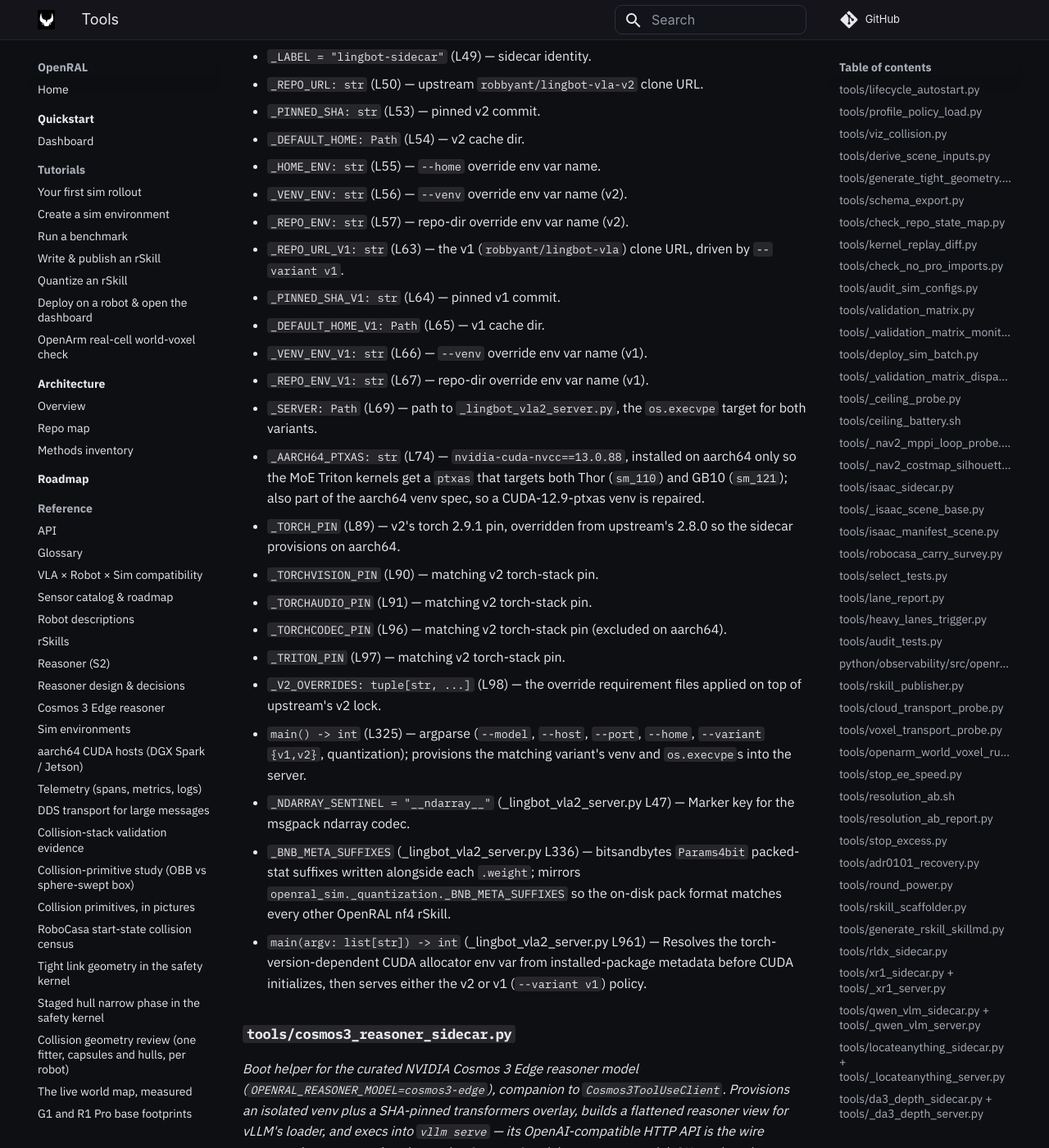
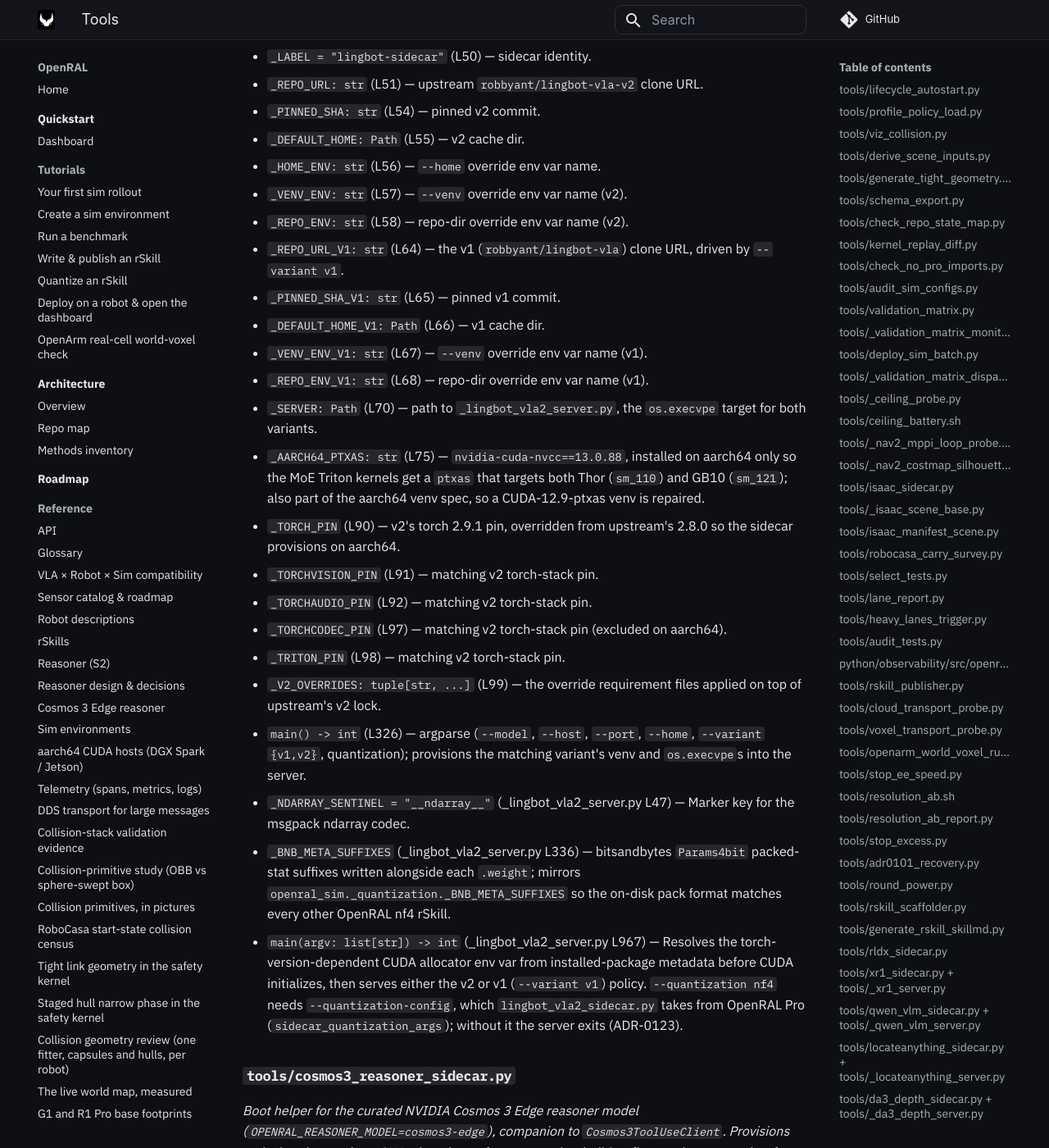
Before and after one commit to OpenRAL/openral, an MkDocs documentation site: the page built from docs/methods/10-tools.md, in a window 1280 px wide and 1400 px high, scrolled down 47674 px. Shown: the whole window at 82% size. Built offline with MkDocs 1.6.1 and Material for MkDocs 9.7.7, drawn with Linux system fonts in a browser that asks for light colours; comment, search, counter and statistics services are not loaded; some of the changed text lies outside the part shown.

Commit message:
feat(sim)!: every sidecar runs 16/32-bit only without OpenRAL Pro (ADR-0123 step 3)
Close the launch paths that bypassed the main-process gate: XR-1's
prequantized_nf4, the LingBot launcher and the BEHAVIOR GR00T sidecar now also
take --quantization-config from OpenRAL Pro (sidecar_quantization_args) and
refuse nf4 / int8 / prequantized loads without it.

Co-Authored-By: Claude Opus 5.5 <noreply@anthropic.com>
Claude-Session: https://claude.ai/code/session_01UBL88saV6j5XSmjtmJS5Mu
Signed-off-by: Adrian <adrianllopart@gmail.com>

```diff
--- a/docs/methods/10-tools.md
+++ b/docs/methods/10-tools.md
@@ -693,30 +693,30 @@ _Boot helper + server for InternVLA-N1/DualVLN, companion to `openral_sim.polici
 ### `tools/lingbot_vla2_sidecar.py` + `tools/_lingbot_vla2_server.py`
 _Boot helper + server for LingBot-VLA (v1 and v2), companion to `openral_sim.policies.lingbot_vla2`. v2 (6B Qwen3-VL MoE) is the default; `--variant v1` selects the 4B Qwen2.5-VL dense RoboTwin post-train, which is x86_64-only. Runs out-of-process because upstream pins a torch/kernel stack incompatible with the workspace._
 
-- `_LABEL = "lingbot-sidecar"` (L49) — sidecar identity.
-- `_REPO_URL: str` (L50) — upstream `robbyant/lingbot-vla-v2` clone URL.
-- `_PINNED_SHA: str` (L53) — pinned v2 commit.
-- `_DEFAULT_HOME: Path` (L54) — v2 cache dir.
-- `_HOME_ENV: str` (L55) — `--home` override env var name.
-- `_VENV_ENV: str` (L56) — `--venv` override env var name (v2).
-- `_REPO_ENV: str` (L57) — repo-dir override env var name (v2).
-- `_REPO_URL_V1: str` (L63) — the v1 (`robbyant/lingbot-vla`) clone URL, driven by `--variant v1`.
-- `_PINNED_SHA_V1: str` (L64) — pinned v1 commit.
-- `_DEFAULT_HOME_V1: Path` (L65) — v1 cache dir.
-- `_VENV_ENV_V1: str` (L66) — `--venv` override env var name (v1).
-- `_REPO_ENV_V1: str` (L67) — repo-dir override env var name (v1).
-- `_SERVER: Path` (L69) — path to `_lingbot_vla2_server.py`, the `os.execvpe` target for both variants.
-- `_AARCH64_PTXAS: str` (L74) — `nvidia-cuda-nvcc==13.0.88`, installed on aarch64 only so the MoE Triton kernels get a `ptxas` that targets both Thor (`sm_110`) and GB10 (`sm_121`); also part of the aarch64 venv spec, so a CUDA-12.9-ptxas venv is repaired.
-- `_TORCH_PIN` (L89) — v2's torch 2.9.1 pin, overridden from upstream's 2.8.0 so the sidecar provisions on aarch64.
-- `_TORCHVISION_PIN` (L90) — matching v2 torch-stack pin.
-- `_TORCHAUDIO_PIN` (L91) — matching v2 torch-stack pin.
-- `_TORCHCODEC_PIN` (L96) — matching v2 torch-stack pin (excluded on aarch64).
-- `_TRITON_PIN` (L97) — matching v2 torch-stack pin.
-- `_V2_OVERRIDES: tuple[str, ...]` (L98) — the override requirement files applied on top of upstream's v2 lock.
-- `main() -> int` (L325) — argparse (`--model`, `--host`, `--port`, `--home`, `--variant {v1,v2}`, quantization); provisions the matching variant's venv and `os.execvpe`s into the server.
+- `_LABEL = "lingbot-sidecar"` (L50) — sidecar identity.
+- `_REPO_URL: str` (L51) — upstream `robbyant/lingbot-vla-v2` clone URL.
+- `_PINNED_SHA: str` (L54) — pinned v2 commit.
+- `_DEFAULT_HOME: Path` (L55) — v2 cache dir.
+- `_HOME_ENV: str` (L56) — `--home` override env var name.
+- `_VENV_ENV: str` (L57) — `--venv` override env var name (v2).
+- `_REPO_ENV: str` (L58) — repo-dir override env var name (v2).
+- `_REPO_URL_V1: str` (L64) — the v1 (`robbyant/lingbot-vla`) clone URL, driven by `--variant v1`.
+- `_PINNED_SHA_V1: str` (L65) — pinned v1 commit.
+- `_DEFAULT_HOME_V1: Path` (L66) — v1 cache dir.
+- `_VENV_ENV_V1: str` (L67) — `--venv` override env var name (v1).
+- `_REPO_ENV_V1: str` (L68) — repo-dir override env var name (v1).
+- `_SERVER: Path` (L70) — path to `_lingbot_vla2_server.py`, the `os.execvpe` target for both variants.
+- `_AARCH64_PTXAS: str` (L75) — `nvidia-cuda-nvcc==13.0.88`, installed on aarch64 only so the MoE Triton kernels get a `ptxas` that targets both Thor (`sm_110`) and GB10 (`sm_121`); also part of the aarch64 venv spec, so a CUDA-12.9-ptxas venv is repaired.
+- `_TORCH_PIN` (L90) — v2's torch 2.9.1 pin, overridden from upstream's 2.8.0 so the sidecar provisions on aarch64.
+- `_TORCHVISION_PIN` (L91) — matching v2 torch-stack pin.
+- `_TORCHAUDIO_PIN` (L92) — matching v2 torch-stack pin.
+- `_TORCHCODEC_PIN` (L97) — matching v2 torch-stack pin (excluded on aarch64).
+- `_TRITON_PIN` (L98) — matching v2 torch-stack pin.
+- `_V2_OVERRIDES: tuple[str, ...]` (L99) — the override requirement files applied on top of upstream's v2 lock.
+- `main() -> int` (L326) — argparse (`--model`, `--host`, `--port`, `--home`, `--variant {v1,v2}`, quantization); provisions the matching variant's venv and `os.execvpe`s into the server.
 - `_NDARRAY_SENTINEL = "__ndarray__"` (_lingbot_vla2_server.py L47) — Marker key for the msgpack ndarray codec.
 - `_BNB_META_SUFFIXES` (_lingbot_vla2_server.py L336) — bitsandbytes `Params4bit` packed-stat suffixes written alongside each `.weight`; mirrors `openral_sim._quantization._BNB_META_SUFFIXES` so the on-disk pack format matches every other OpenRAL nf4 rSkill.
-- `main(argv: list[str]) -> int` (_lingbot_vla2_server.py L961) — Resolves the torch-version-dependent CUDA allocator env var from installed-package metadata before CUDA initializes, then serves either the v2 or v1 (`--variant v1`) policy.
+- `main(argv: list[str]) -> int` (_lingbot_vla2_server.py L967) — Resolves the torch-version-dependent CUDA allocator env var from installed-package metadata before CUDA initializes, then serves either the v2 or v1 (`--variant v1`) policy. `--quantization nf4` needs `--quantization-config`, which `lingbot_vla2_sidecar.py` takes from OpenRAL Pro (`sidecar_quantization_args`); without it the server exits (ADR-0123).
 
 ### `tools/cosmos3_reasoner_sidecar.py`
 _Boot helper for the curated NVIDIA Cosmos 3 Edge reasoner model (`OPENRAL_REASONER_MODEL=cosmos3-edge`), companion to `Cosmos3ToolUseClient`. Provisions an isolated venv plus a SHA-pinned transformers overlay, builds a flattened reasoner view for vLLM's loader, and execs into `vllm serve` — its OpenAI-compatible HTTP API is the wire contract the reasoner already speaks. Cosmos 3 weights are commercial-OK, so there is no license guard; forward-pass inference is currently blocked by an upstream bug (see [`docs/reference/cosmos3-edge-reasoner.md`](../reference/cosmos3-edge-reasoner.md))._
@@ -732,7 +732,7 @@ _Boot helper for the curated NVIDIA Cosmos 3 Edge reasoner model (`OPENRAL_REASO
 ### `tools/behavior_groot_sidecar.py`
 _Python 3.10 sidecar for the official 2026 BEHAVIOR-1K GR00T N1.7 checkpoint. Imports the pinned behavior runtime, wraps `Gr00tPolicy` for the R1Pro modality slices, and serves ZMQ `ping/reset/get_action/close`. Supports whole-model NF4 quantization (default) plus dropping the unused Qwen3-VL `lm_head` to fit an 8 GB host._
 
-- `main(argv) -> int` (L366) — Parses checkpoint/task/instruction/control-mode/device/endpoint plus a quantization mode, loads the real checkpoint (CPU-first under NF4/int8), and serves the 23-D action API.
+- `main(argv) -> int` (L379) — Parses checkpoint/task/instruction/control-mode/device/endpoint plus a quantization mode (`nf4` / `int8` also need the adapter's `--quantization-config` from OpenRAL Pro, ADR-0123; refused without it), loads the real checkpoint (CPU-first under NF4/int8), and serves the 23-D action API.
 - `_drop_backbone_lm_head(model) -> None` — Replace the Qwen3-VL `lm_head` with `Identity`; the B1K wrapper consumes only `hidden_states[-1]`, so the full-vocab logits projection is dead weight and was the largest single inference allocation.
 - `_quantize_nf4(model, *, device, min_params) -> None` — Whole-model bitsandbytes NF4 rewrite of large linear layers, keeping small layers floating; behaviourally lossless for this checkpoint against a bf16 reference.
 - `_quantize_int8(model, *, device, min_params) -> None` — Same rewrite with 8-bit linear layers; higher fidelity but too large to co-reside with OmniGibson on 8 GB, so used for offline comparison only.
```
Also changed, not shown: other parts of docs/methods/10-tools.md (+1 -1 lines), docs/methods/04-rskill.md (+3 -3 lines), docs/methods/07-eval-sim.md (+1 -1 lines), 8 other files.
